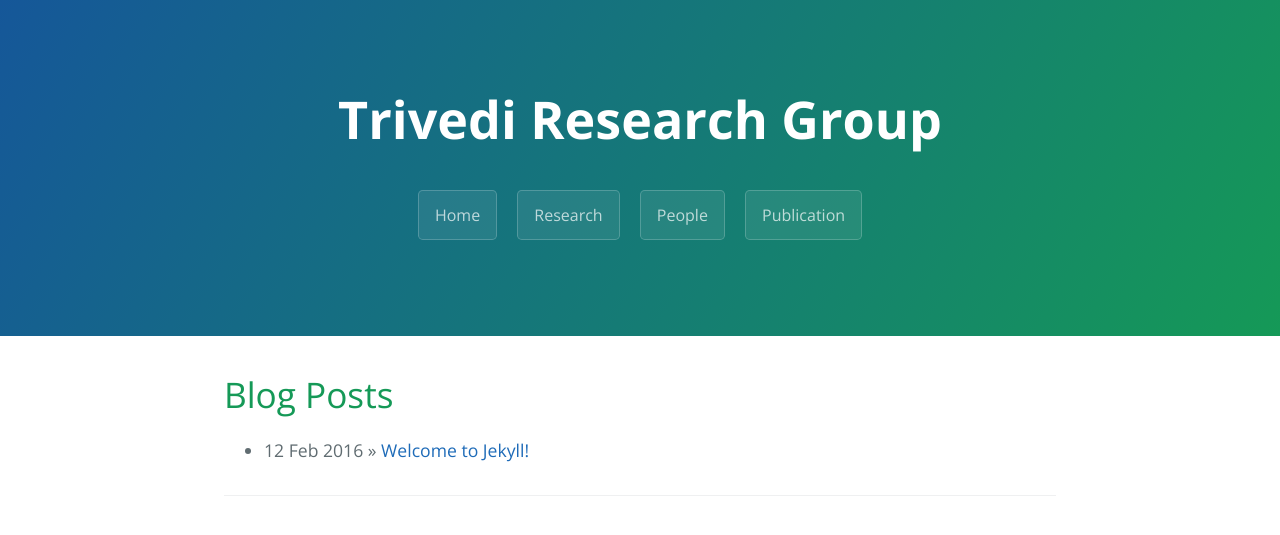
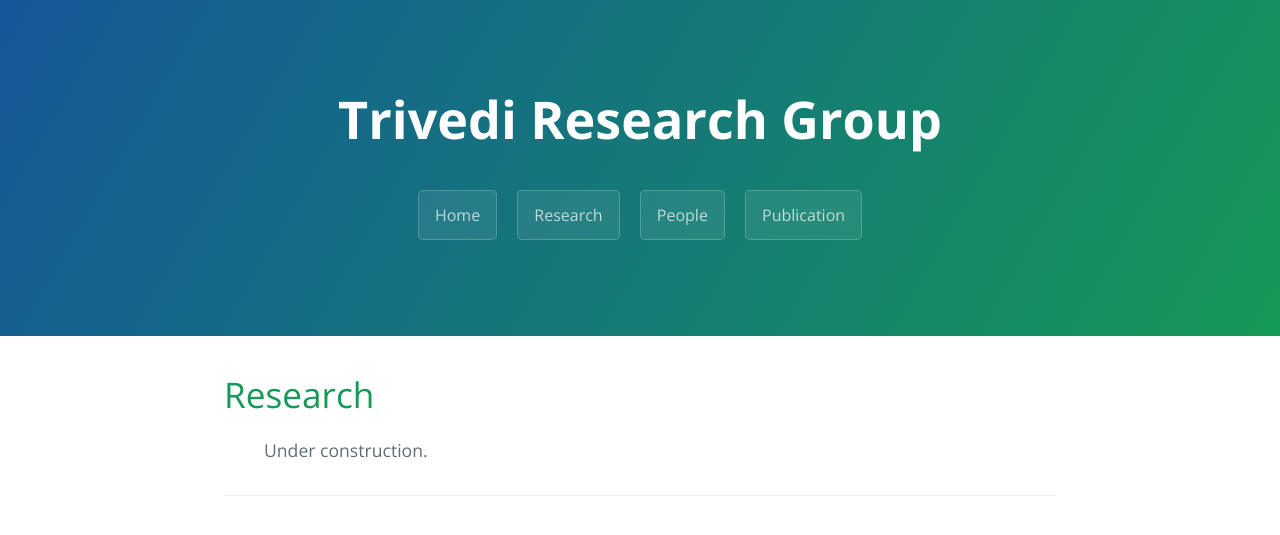
Before and after one commit to dharatrivedi/dharatrivedi.github.io, a Jekyll site: the page built from research.html, in a window 1280 px wide. Shown: the top 535 px of the page. Built offline with Jekyll 4.4.1, drawn with Linux system fonts in a browser that asks for light colours.

Commit message:
Update research.html

```diff
--- a/research.html
+++ b/research.html
@@ -4,10 +4,10 @@ title: {{ site.name }}
 ---
 
 <div id="home">
-  <h1>Blog Posts</h1>
+  <h1>Research</h1>
   <ul class="posts">
     {% for post in site.posts %}
-      <li><span>{{ post.date | date_to_string }}</span> &raquo; <a href="{{ site.baseurl }}{{ post.url }}">{{ post.title }}</a></li>
+      Under construction.
     {% endfor %}
   </ul>
 </div>
```
